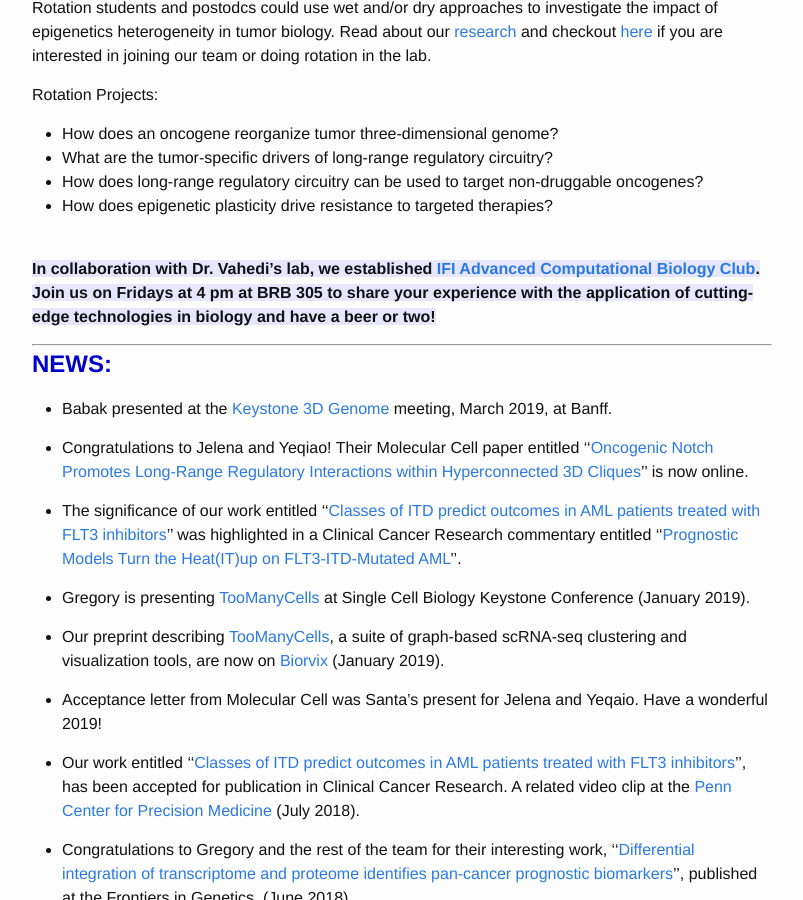
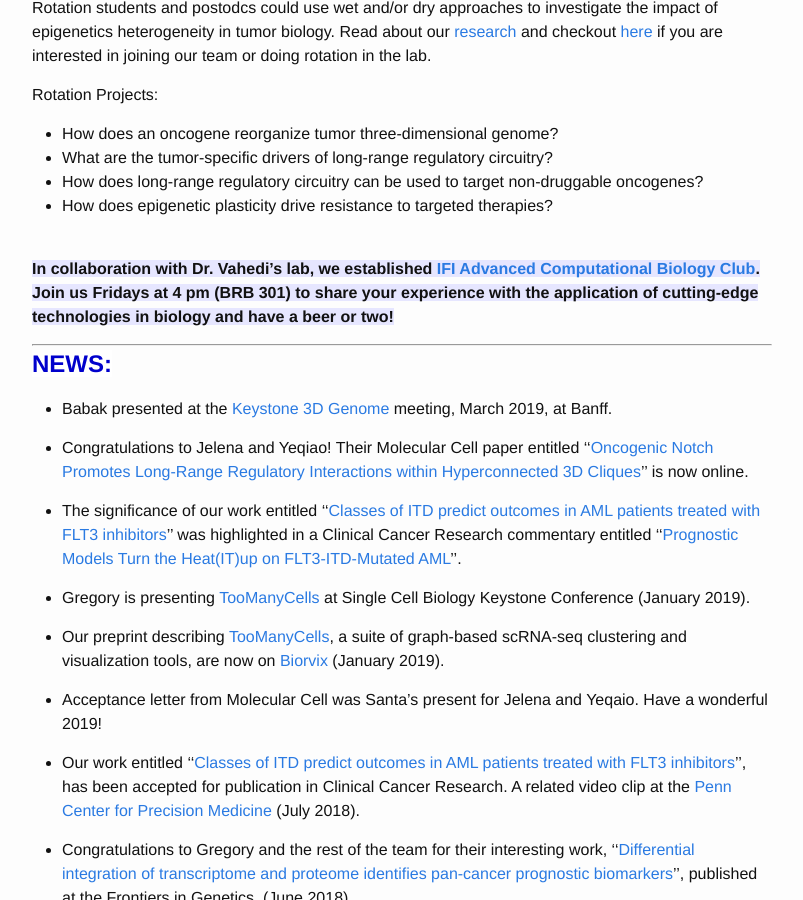
Before and after one commit to faryabib/faryabib.github.io, a Jekyll site: the page built from index.md, in a window 1280 px wide and 900 px high, scrolled down 647 px. Shown: the whole window, without its empty margins (238-1041 px from the left). Built offline with Jekyll 4.4.1, drawn with Linux system fonts in a browser that asks for light colours.

Commit message:
Update index.md

```diff
--- a/index.md
+++ b/index.md
@@ -21,7 +21,7 @@ Rotation Projects:
 + How does epigenetic plasticity drive resistance to targeted therapies?
 
 <br>
-<strong><span style="background-color:rgb(230, 230, 255)">In collaboration with Dr. Vahedi's lab, we established [IFI Advanced Computational Biology Club](https://github.com/VahediLab/ComputationalJournalClub/blob/master/Schedule.md). Join us on Fridays at 4 pm at BRB 305 to share your experience with the application of cutting-edge technologies in biology and have a beer or two!</span><strong>
+<strong><span style="background-color:rgb(230, 230, 255)">In collaboration with Dr. Vahedi's lab, we established [IFI Advanced Computational Biology Club](https://github.com/VahediLab/ComputationalJournalClub/blob/master/Schedule.md). Join us Fridays at 4 pm (BRB 301) to share your experience with the application of cutting-edge technologies in biology and have a beer or two!</span><strong>
 
 ----
 <strong><span style="font-size: 1.5em; font-weight: bold; color: #0000cc; background-color: #ffffff">NEWS:</span><strong>
```
